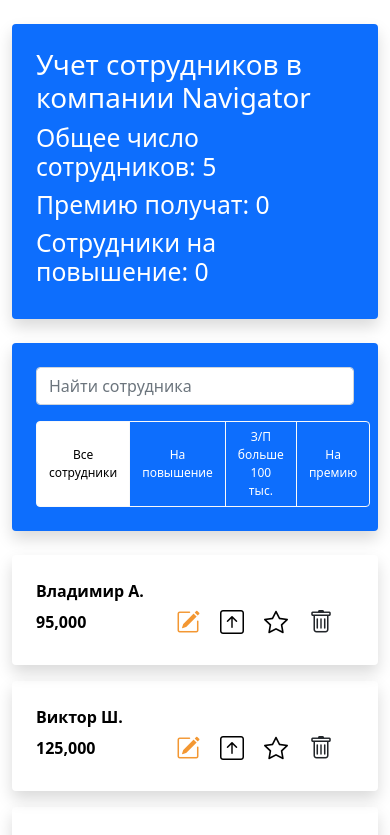
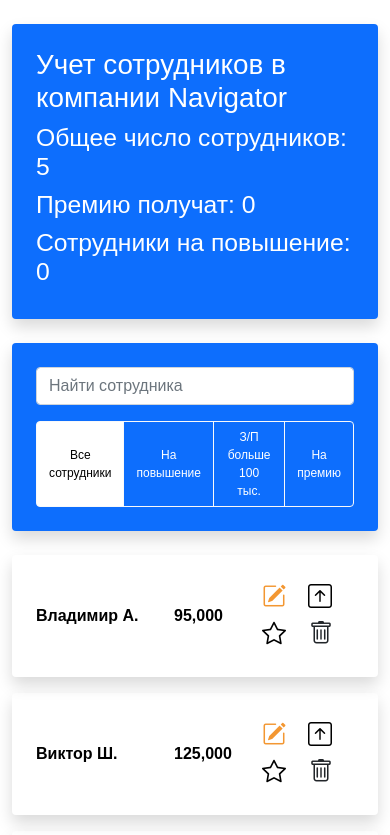
Before and after one commit to gedonik/employee-card, a Vue app: page / in a window 390 px wide. Shown: the top 835 px of the page. Built offline with nearby package versions, Linux system fonts and the light colour scheme.

Commit message:
исправил баги, добавил небольшой адаптив

```diff
--- a/src/App.vue
+++ b/src/App.vue
@@ -80,7 +80,6 @@
     },
     changeSalary(id, salary) {
       this.employees = this.employees.map(employee => employee.id === id ? {...employee, salary: salary} : employee);
-      console.log(this.employees);
     },
     addEmployee(employee) {
       if (employee.name !== '' && employee.salary !== '') {
@@ -111,7 +110,3 @@
   },
 }
 </script>
-
-<style lang="scss">
-
-</style>
--- a/src/assets/fonts/index.css
+++ b/src/assets/fonts/index.css
@@ -1,5 +1,8 @@
 @font-face {
+    font-family: "MyriadPro";
+    font-weight: 400;
     font-style: normal;
-    font-weight: 400;
-    font-family: MyriadPro, sans-serif;
+    font-display: auto;
+    unicode-range: U+000-5FF;
+    src: local("MyriadPro"), url("../fonts/MyriadPro-Regular.woff2") format("woff2");
 }
--- a/src/components/AppEmployeeItem.vue
+++ b/src/components/AppEmployeeItem.vue
@@ -5,7 +5,9 @@
       <input class="align-items-center w-25 border-2"
              v-if="isEdit"
              type="text"
-             v-model="salaryVal">
+             v-model="salaryVal"
+             autofocus
+      >
       <strong v-else>{{ person.salary.toLocaleString() }}</strong>
 
 
@@ -44,7 +46,7 @@
   },
   computed: {
     iconStylePromo() {
-      return this.person.isCheckedPromo ? 'color: #3bce36' : '';
+      return this.person.isCheckedPromo ? 'color: #3881e5' : '';
     },
     iconStyleBonus() {
       return this.person.isCheckedBonus ? 'color: #fccf38' : '';
@@ -95,7 +97,6 @@
 }
 
 .bi-save {
-  margin-right: 40px;
   color: #3bce36;
 }
 
@@ -116,4 +117,21 @@
     color: #ea3939;
   }
 }
+
+@media (max-width: 750px) {
+  .item-wrapper {
+    max-width: 250px;
+  }
+
+  .item-widgets {
+    display: grid;
+    grid-template-columns: repeat(2, 1fr);
+  }
+}
+
+@media (max-width: 450px) {
+  .item-wrapper {
+    max-width: 180px;
+  }
+}
 </style>
--- a/src/components/AppFilters.vue
+++ b/src/components/AppFilters.vue
@@ -70,7 +70,3 @@
   }
 }
 </script>
-
-<style scoped>
-
-</style>
--- a/src/components/AppHeader.vue
+++ b/src/components/AppHeader.vue
@@ -26,7 +26,3 @@
   }
 }
 </script>
-
-<style scoped>
-
-</style>
--- a/src/components/AppListEmployees.vue
+++ b/src/components/AppListEmployees.vue
@@ -46,7 +46,3 @@
   }
 }
 </script>
-
-<style scoped>
-
-</style>
--- a/src/styles/reset.css
+++ b/src/styles/reset.css
@@ -2,6 +2,12 @@
     margin: 0;
     padding: 0;
     box-sizing: border-box;
+}
+
+body {
+    font-family: MyriadPro, sans-serif;
+    font-weight: 400;
+    font-style: normal;
 }
 
 ul {
--- a/vue.config.js
+++ b/vue.config.js
@@ -1,4 +1,5 @@
 const { defineConfig } = require('@vue/cli-service')
 module.exports = defineConfig({
-  transpileDependencies: true
+  transpileDependencies: true,
+  publicPath: './'
 })
```
Also changed, not shown: src/components/ui/AppCheckbox.vue (deleted, +0 -37 lines).
